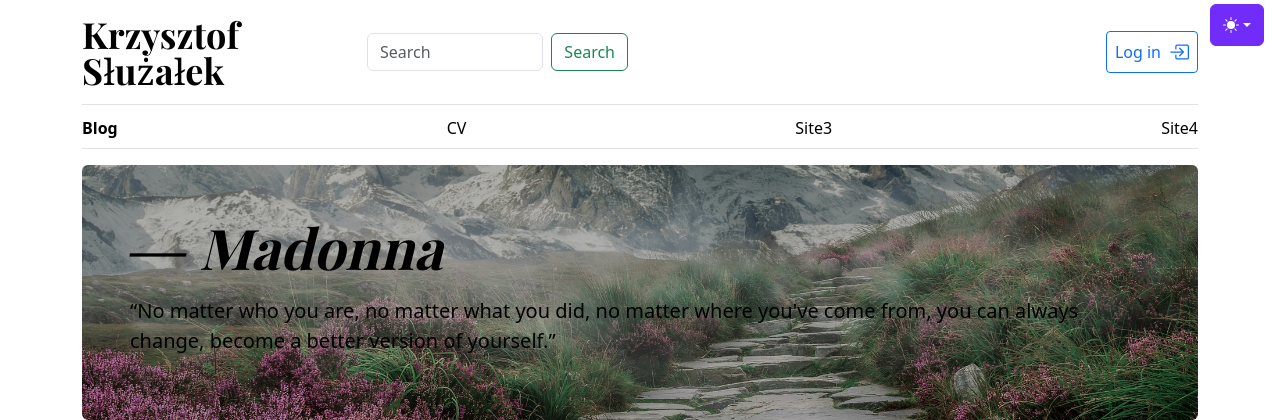
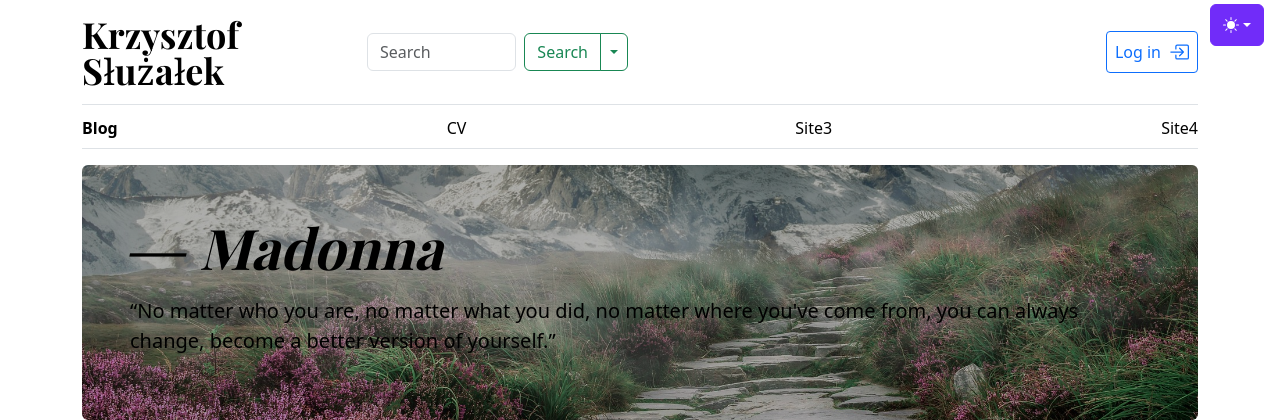
Before and after one commit to Vercixxx/Django-blog, a Django app: page / in a window 1280 px wide. Shown: the top 420 px of the page. Run offline with Django 4.2, Linux system fonts and the light colour scheme; data comes from the database, SQL or seed files in the repository; some libraries are stand-ins or nearby versions.

Commit message:
Modified search button, added options to choose which categories will be used to search (titles, contents, users) without logic yet

```diff
--- a/MyBlog/blog/templates/blog/blog.html
+++ b/MyBlog/blog/templates/blog/blog.html
@@ -29,12 +29,40 @@
         <form class="d-flex" role="search" method="POST" action="{% url 'home_view' %}">
           {% csrf_token %}
           <input class="form-control me-2" type="search" placeholder="Search" aria-label="Search" name="search_content">
-          <button class="btn btn-outline-success" type="submit">Search</button>
+
+          <div class="btn-group">
+            <button type="submit" class="btn btn-outline-success" >Search</button>
+            <button type="button" class="btn btn-outline-success dropdown-toggle dropdown-toggle-split" data-bs-toggle="dropdown" data-bs-auto-close="outside" aria-expanded="false">
+              <span class="visually-hidden">Toggle Dropdown</span>
+            </button>
+
+            <div class="dropdown-menu ">
+              <li><a class="dropdown-item disabled text-center">Search options</a></li>
+              <li><hr class="dropdown-divider"></li>
+
+              <div>
+                <input type="checkbox" class="btn-check dropdown-item" id="btncheck1" autocomplete="off">
+                <label class="btn btn-outline-secondary w-100 rounded-0 border-0" for="btncheck1">Titles</label>
+              </div>
+
+              <div>
+                <input type="checkbox" class="btn-check dropdown-item" id="btncheck2" autocomplete="off">
+                <label class="btn btn-outline-secondary w-100 rounded-0 border-0" for="btncheck2">Contents</label>
+              </div>
+
+              <div>
+                <input type="checkbox" class="btn-check dropdown-item" id="btncheck3" autocomplete="off">
+                <label class="btn btn-outline-secondary w-100 rounded-0 border-0" for="btncheck3">Users</label>
+              </div>
+
+            </div>
+
+          </div>
         </form>
 
       </div>
 
-      <!-- Search bar section -->
+      <!-- End of search bar section -->
 
 
 
@@ -154,6 +182,9 @@
     <div class="row">
       <div class="col">
 
+        <!-- Checking if search bar isn't used -->
+        {% if not searched %}
+
         <!-- Adding new post section -->
         {% if user.is_authenticated %}
         <form method="POST" action="{% url 'add_post_view' %}" class="border border-secondary-subtle p-2 rounded mb-3">
@@ -190,11 +221,12 @@
         {% endif %}
         <!-- END Adding new post section -->
 
-
+        {% endif %}
+        <!-- End of checking if search bar isn't used -->
 
         <div class="display-6 d-flex justify-content-center my-4">
           {% if searched %}
-          Result for: "{{searched}}"
+          Results for: "{{searched}}"
 
           {% else %}
 
```
